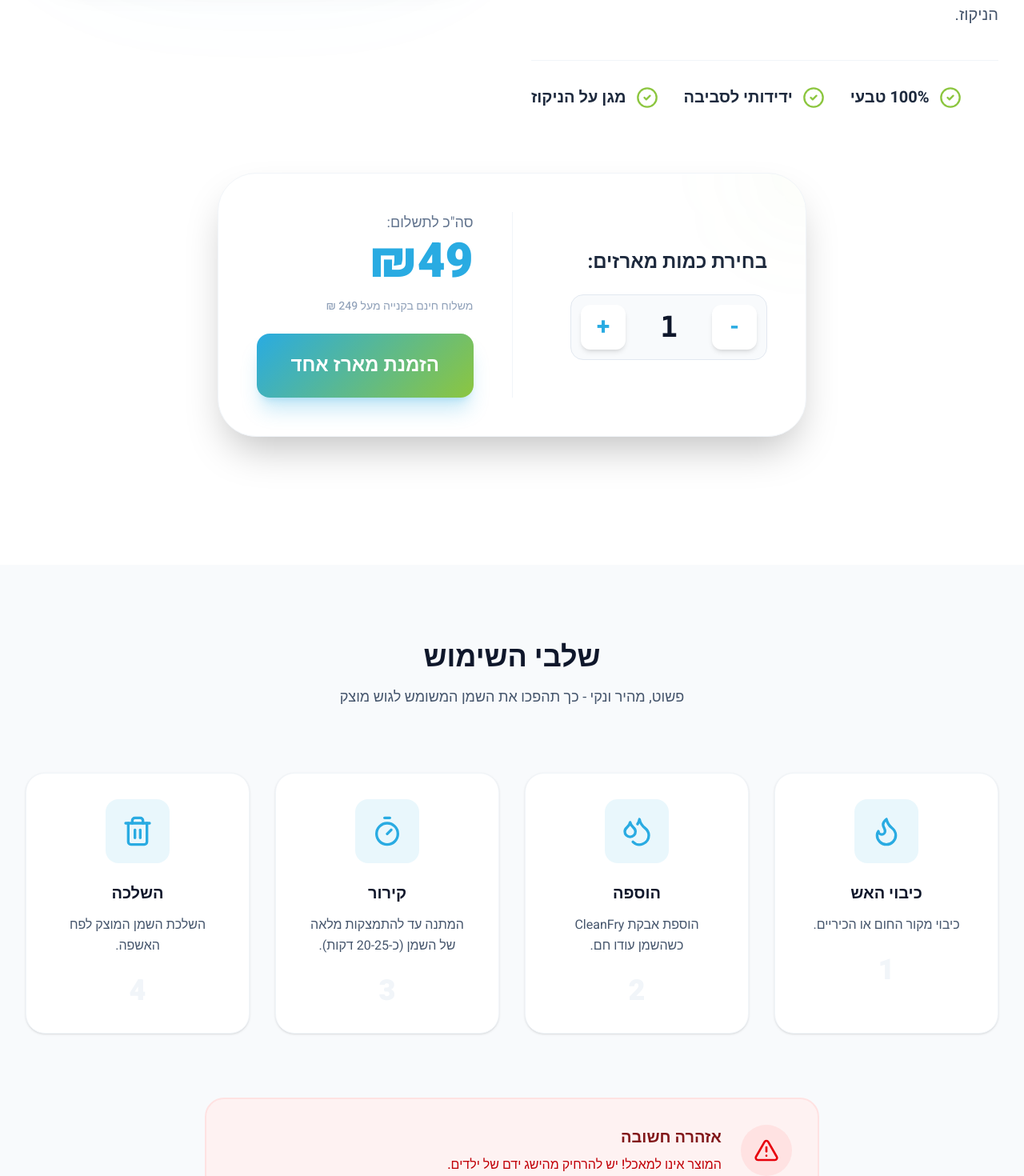
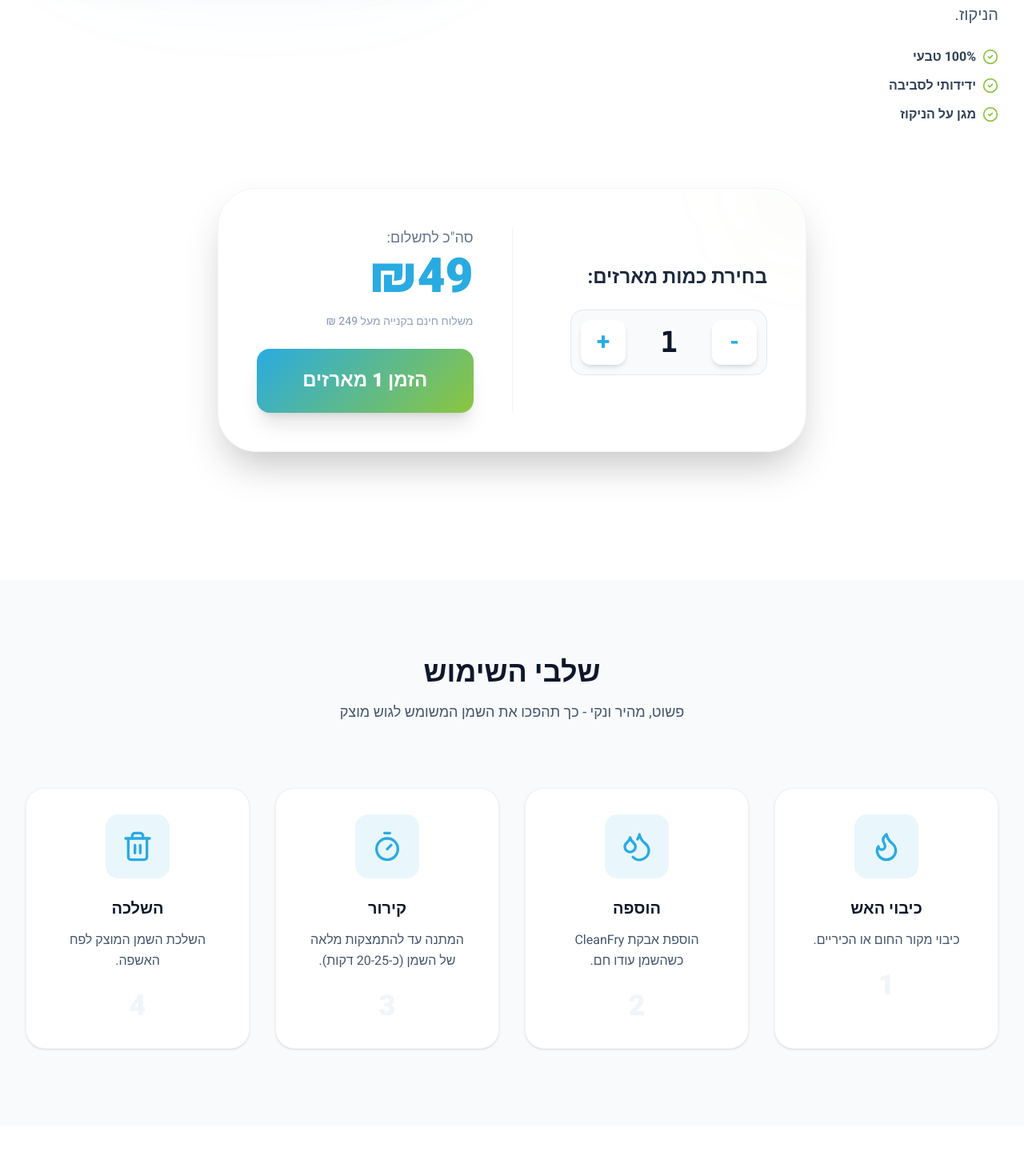
Before and after one commit to matikurland-oss/cleanfry-website, a React (Vite) app: page / in a window 1280 px wide. Shown: the part 680-2150 px from the top of the page at 80% size. Built offline with nearby package versions, Linux system fonts and the light colour scheme.

Commit message:
Update App.tsx

```diff
--- a/src/App.tsx
+++ b/src/App.tsx
@@ -18,8 +18,7 @@ import {
   Facebook,
   MessageCircle,
   CheckCircle2,
-  Truck,
-  ShieldCheck
+  Truck
 } from 'lucide-react';
 import { motion, AnimatePresence } from 'motion/react';
 
@@ -47,10 +46,10 @@ const Navbar = ({ onPurchaseClick }: { onPurchaseClick: () => void }) => {
     <nav className="bg-white border-b border-slate-100 sticky top-8 z-40">
       <div className="max-w-7xl mx-auto px-4 sm:px-6 lg:px-8">
         <div className="flex justify-between h-20 items-center">
-          {/* לוגו ה-NavBar - דורש כתובת URL אמיתית */}
+          {/* לוגו ה-Navbar - מעודכן לכתובת הפנימית ב-GitHub */}
           <div className="flex-shrink-0 flex items-center cursor-pointer" onClick={() => window.scrollTo({top: 0, behavior: 'smooth'})}>
             <img
-              src="https://cleanfry.co.il/logo.png" // החלף בכתובת הלוגו האמיתית שלך
+              src="/logo.png"
               alt="CleanFry Logo"
               className="h-12 w-auto object-contain"
               referrerPolicy="no-referrer"
@@ -147,28 +146,28 @@ export default function App() {
           <div className="max-w-7xl mx-auto px-4 sm:px-6 lg:px-8">
             <div className="lg:grid lg:grid-cols-2 lg:gap-12 items-start mb-20">
               <motion.div initial={{ opacity: 0, x: 50 }} animate={{ opacity: 1, x: 0 }} transition={{ duration: 0.6 }}>
-                {/* לוגו ה-Hero - דורש כתובת URL אמיתית */}
                 <h1 className="text-5xl lg:text-7xl font-black text-slate-900 leading-tight mb-6">
-                  <img src="https://cleanfry.co.il/logo.png" alt="CleanFry" className="h-32 lg:h-48 w-auto inline-block mb-2 mt-8" referrerPolicy="no-referrer" /> <br />
+                  {/* לוגו ה-Hero - מעודכן לכתובת הפנימית ב-GitHub */}
+                  <img src="/logo.png" alt="CleanFry" className="h-32 lg:h-48 w-auto inline-block mb-2 mt-8" referrerPolicy="no-referrer" /> <br />
                   <span className="text-brand-blue">טיגון מושלם.</span> <br />
                   <span className="text-brand-green">ניקוי קל.</span>
                 </h1>
-                <p className="text-xl text-slate-600 leading-relaxed max-w-xl mb-8">
+                <p className="text-xl text-slate-600 leading-relaxed max-w-xl mb-6">
                   אבקה חדשנית, 100% ממקור צמחי, למיצוק שמן בישול. הופכת את השמן המשומש לגוש מוצק וקשיח, המאפשר השלכה בטוחה ונקייה לאשפה. זהו פתרון ידידותי לסביבה השומר על מטבח נקי ומגן על צנרת הניקוז.
                 </p>
 
-               {/* הבולטים בשורה אופקית (מקבילים) - כולם בירוק אחיד */}
-<div className="flex flex-row flex-wrap gap-8 mt-10 w-full justify-end border-t border-slate-100 pt-8">
-    <div className="flex items-center gap-3 text-slate-800 text-xl font-bold">
-      <CheckCircle2 className="w-7 h-7 text-brand-green flex-shrink-0" />
+                {/* הבולטים הועברו לכאן - מקושרים ישירות מתחת לטקסט */}
+                <div className="flex flex-col gap-3">
+                    <div className="flex items-center gap-2 text-slate-700 font-bold">
+                      <CheckCircle2 className="w-5 h-5 text-brand-green" />
                       <span>100% טבעי</span>
                     </div>
-    <div className="flex items-center gap-3 text-slate-800 text-xl font-bold">
-      <CheckCircle2 className="w-7 h-7 text-brand-green flex-shrink-0" />
+                    <div className="flex items-center gap-2 text-slate-700 font-bold">
+                      <CheckCircle2 className="w-5 h-5 text-brand-green" />
                       <span>ידידותי לסביבה</span>
                     </div>
-    <div className="flex items-center gap-3 text-slate-800 text-xl font-bold">
-      <CheckCircle2 className="w-7 h-7 text-brand-green flex-shrink-0" />
+                    <div className="flex items-center gap-2 text-slate-700 font-bold">
+                      <CheckCircle2 className="w-5 h-5 text-brand-green" />
                       <span>מגן על הניקוז</span>
                     </div>
                 </div>
@@ -176,7 +175,7 @@ export default function App() {
 
               <motion.div initial={{ opacity: 0, scale: 0.8 }} animate={{ opacity: 1, scale: 1 }} transition={{ duration: 0.8, delay: 0.2 }} className="mt-16 lg:mt-24 relative">
                 <div className="absolute -inset-4 bg-brand-blue/5 rounded-full blur-3xl"></div>
-                <img src="https://lh3.googleusercontent.com/d/17qNHAp5sP3qq2aZdyf3zvxa2BRo2jq_Y" alt="CleanFry Packaging" className="relative rounded-3xl shadow-2xl w-full max-w-lg mx-auto object-cover" referrerPolicy="no-referrer" />
+                <img src="https://lh3.googleusercontent.com/d/17qNHAp5sP3qq2aZdyf3vzxa2BRo2jq_Y" alt="CleanFry Packaging" className="relative rounded-3xl shadow-2xl w-full max-w-lg mx-auto object-cover" referrerPolicy="no-referrer" />
               </motion.div>
             </div>
 
@@ -202,9 +201,7 @@ export default function App() {
                   ) : (
                     <p className="text-slate-400 text-sm mb-6 font-medium">משלוח חינם בקנייה מעל 249 ₪</p>
                   )}
-                  <button className="w-full gradient-brand text-white py-6 px-10 rounded-2xl font-black text-2xl shadow-xl hover:scale-[1.03] transition-all shadow-brand-blue/25">
-                    {getButtonText()}
-                  </button>
+                  <button className="w-full gradient-brand text-white py-6 px-10 rounded-2xl font-black text-2xl shadow-xl hover:scale-[1.03] transition-all"> הזמן {quantity} מארזים</button>
                 </div>
               </div>
             </motion.div>
@@ -233,17 +230,6 @@ export default function App() {
                 </motion.div>
               ))}
             </div>
-            <div className="mt-20 max-w-3xl mx-auto text-right">
-              <div className="bg-red-50 border-2 border-red-100 rounded-3xl p-8 flex flex-col md:flex-row items-center gap-6">
-                <div className="w-16 h-16 bg-red-100 rounded-full flex items-center justify-center flex-shrink-0">
-                  <AlertTriangle className="w-8 h-8 text-red-600" />
-                </div>
-                <div>
-                  <h4 className="text-xl font-bold text-red-900 mb-2">אזהרה חשובה</h4>
-                  <p className="text-red-700 font-medium">המוצר אינו למאכל! יש להרחיק מהישג ידם של ילדים.</p>
-                </div>
-              </div>
-            </div>
           </div>
         </section>
 
@@ -271,11 +257,8 @@ export default function App() {
           </div>
           <div className="max-w-4xl mx-auto px-4 relative z-10">
             <h2 className="text-4xl lg:text-5xl font-black text-white mb-8">מוכנים לשדרג את המטבח שלכם?</h2>
-            <p className="text-white/90 text-xl mb-12 leading-relaxed text-center">
-              הצטרפו לאלפי משפחות בישראל שכבר נהנות ממטבח נקי יותר וסביבה ירוקה יותר.
-            </p>
             <button onClick={scrollToPurchase} className="bg-white text-brand-blue px-12 py-6 rounded-2xl font-black text-2xl shadow-2xl hover:scale-105 transition-transform">
-              הזמנה עכשיו
+              הזמינו עכשיו
             </button>
           </div>
         </section>
@@ -286,7 +269,7 @@ export default function App() {
           <div className="grid grid-cols-1 md:grid-cols-2 lg:grid-cols-4 gap-12 mb-16">
             <div className="space-y-6">
               <div className="flex items-center">
-                <img src="https://cleanfry.co.il/logo.png" alt="CleanFry Logo" className="h-12 w-auto object-contain" referrerPolicy="no-referrer" />
+                <img src="/logo.png" alt="CleanFry Logo" className="h-12 w-auto object-contain" referrerPolicy="no-referrer" />
               </div>
               <p className="text-slate-400 leading-relaxed">
                 הפתרון המושלם למיצוק והשלכת שמן בישול משומש. שומרים על המטבח נקי ועל הסביבה ירוקה.
```
Lines whose indentation alone changed are shown as unchanged.
